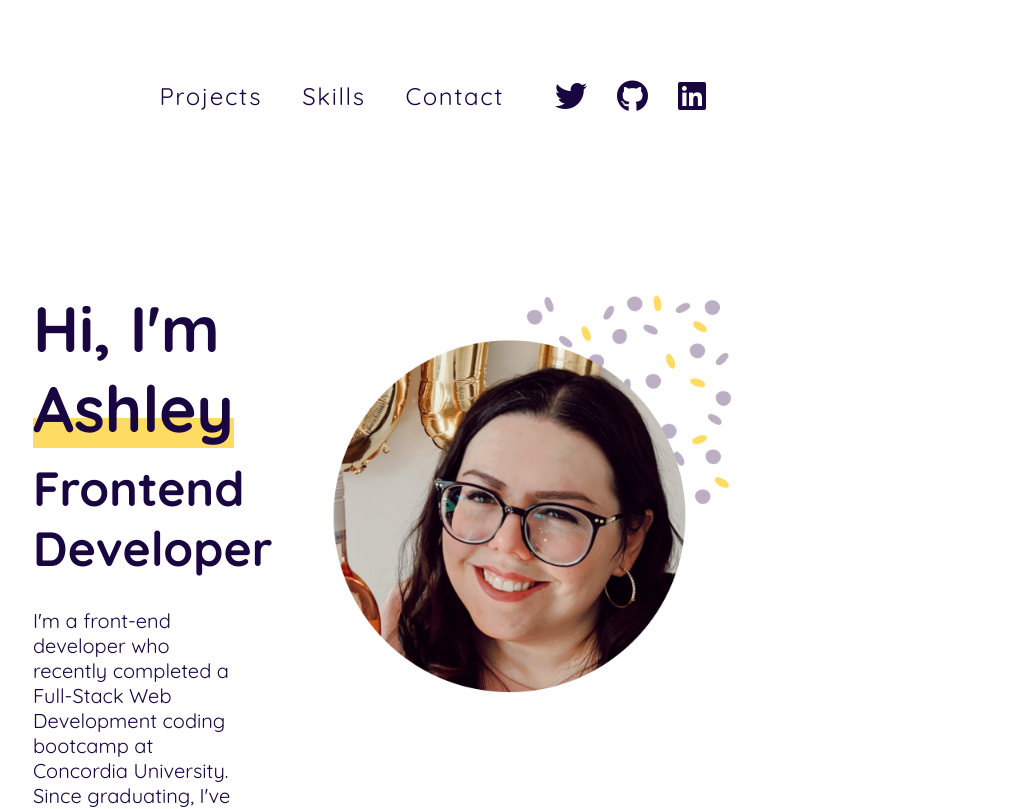
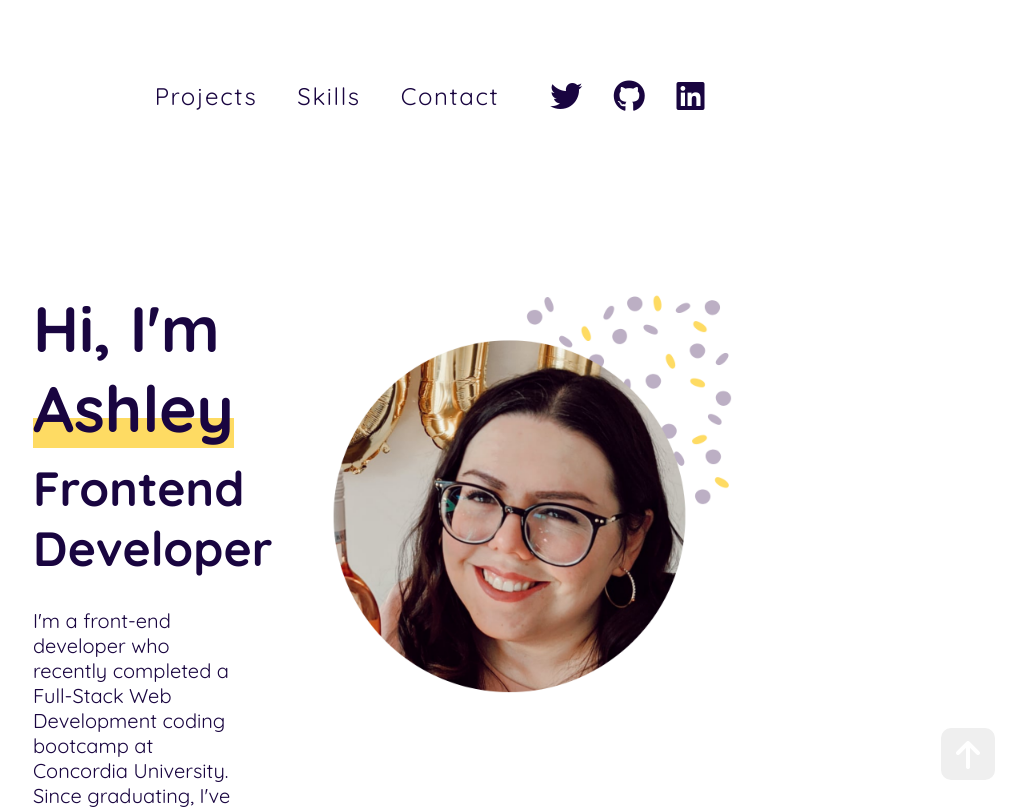
Before and after one commit to splashley/portfolio-v2, a Vue app: page / in a window 1280 px wide. Shown: the top 809 px of the page, without its empty margins (255-1280 px from the left). Built offline with nearby package versions, Linux system fonts and the light colour scheme.

Commit message:
some weba11y/newscrollupbutton changes

```diff
--- a/public/index.html
+++ b/public/index.html
@@ -5,7 +5,9 @@
     <meta http-equiv="X-UA-Compatible" content="IE=edge">
     <meta name="viewport" content="width=device-width,initial-scale=1.0">
     <link rel="icon" href="<%= BASE_URL %>favicon.ico">
-    <title><%= htmlWebpackPlugin.options.title %></title>
+    <meta name="description" content="Ashley Hynes Frontend Developer Portfolio">
+    <meta name="keywords" content="Ashley Hynes, Frontend, Developer, HTML, CSS, JavaScript">
+    <title>Ashley Hynes Portfolio</title>
 <link rel="preconnect" href="https://fonts.gstatic.com">
 <link href="https://fonts.googleapis.com/css2?family=Quicksand:wght@400;500;600;700&display=swap" rel="stylesheet">
 <script src="https://kit.fontawesome.com/3d0ab7675b.js" crossorigin="anonymous"></script>
--- a/src/App.vue
+++ b/src/App.vue
@@ -1,38 +1,77 @@
 <template>
   <div id="app">
-    <Header />
+    <nav id="header" class="header">
+      <div class="nav-links">
+        <ul>
+          <li>
+            <a @click="viewProjects()" aria-label="View My Projects"
+              >Projects</a
+            >
+          </li>
+          <li>
+            <a @click="viewSkills()" aria-label="View My Skills">Skills</a>
+          </li>
+          <li><a @click="viewContact()" aria-label="Contact Me">Contact</a></li>
+        </ul>
+      </div>
+      <div>
+        <SocialMediaIcons />
+      </div>
+    </nav>
     <About />
-    <Projects />
-    <Skills />
-    <Contact />
+    <Projects id="Projects" />
+    <Skills id="Skills" />
+    <Contact id="Contact" />
+    <ScrollUpButton v-on:scroll-up="scrollToTop()" />
     <Footer />
   </div>
 </template>
 
 <script>
-import Header from './components/Header.vue';
-import About from './components/About.vue';
-import Projects from './components/Projects.vue';
-import Skills from './components/Skills.vue';
-import Contact from './components/Contact.vue';
-import Footer from './components/Footer.vue';
+import About from "./components/About.vue";
+import SocialMediaIcons from "./components/SocialMediaIcons.vue";
+import Projects from "./components/Projects.vue";
+import Skills from "./components/Skills.vue";
+import Contact from "./components/Contact.vue";
+import ScrollUpButton from "./components/ScrollUpButton.vue";
+import Footer from "./components/Footer.vue";
 
 export default {
-  name: 'App',
+  name: "App",
   components: {
-    Header,
+    SocialMediaIcons,
     About,
     Projects,
     Skills,
     Contact,
+    ScrollUpButton,
     Footer
+  },
+  methods: {
+    viewProjects: function() {
+      const projectId = document.getElementById("Projects");
+      projectId.scrollIntoView({ behavior: "smooth", block: "center" });
+    },
+    viewSkills: function() {
+      const skillsId = document.getElementById("Skills");
+      skillsId.scrollIntoView({ behavior: "smooth", block: "center" });
+    },
+    viewContact: function() {
+      const ContactId = document.getElementById("Contact");
+      ContactId.scrollIntoView({ behavior: "smooth", block: "center" });
+    },
+    scrollToTop() {
+      const scrollUpEl = document.getElementById("header");
+      scrollUpEl.scrollIntoView({ behavior: "smooth", block: "center" });
+      //   window.scrollTo(0, 0);
+    }
   }
 };
 </script>
 
 <style>
 #app {
-  font-family: 'Quicksand', sans-serif;
+  font-family: "Quicksand", sans-serif;
   -webkit-font-smoothing: antialiased;
   -moz-osx-font-smoothing: grayscale;
   color: #190540;
@@ -43,9 +82,60 @@ export default {
 *,
 *::after,
 *::before {
-box-sizing: border-box;
-margin: 0;
-padding: 0;
-position: relative;
+  box-sizing: border-box;
+  margin: 0;
+  padding: 0;
+  position: relative;
+}
+
+.header {
+  display: flex;
+  flex-direction: row;
+  align-items: center;
+  justify-content: flex-end;
+  text-align: right;
+  padding: 4rem 18rem;
+}
+
+a {
+  color: #190540;
+  text-decoration: none;
+  letter-spacing: 0.1rem;
+}
+
+a:hover {
+  color: #fedb63;
+  cursor: pointer;
+}
+
+ul {
+  list-style: none;
+  display: flex;
+}
+
+.nav-links li {
+  padding: 0 20px;
+  font-size: 1.5rem;
+}
+
+@media only screen and (max-width: 1200px) {
+  .header {
+    padding: 3rem 10rem;
+  }
+}
+
+@media only screen and (max-width: 1024px) {
+  .header {
+    padding: 1rem 8rem;
+  }
+}
+
+@media only screen and (max-width: 768px) {
+  .header {
+    padding: 0.5rem 2rem;
+  }
+  .nav-links {
+    display: none;
+  }
 }
 </style>
--- a/src/components/Header.vue
+++ b/src/components/Header.vue
@@ -2,9 +2,9 @@
   <nav class="header">
     <div class="nav-links">
       <ul>
-        <li><a href="#Projects">Projects</a></li>
-        <li><a href="#Skills">Skills</a></li>
-        <li><a href="#Contact">Contact</a></li>
+        <li><a href="#Projects" @click="viewProjects()" aria-label="View My Projects">Projects</a></li>
+        <li><a href="#Skills" aria-label="View My Skills">Skills</a></li>
+        <li><a href="#Contact" aria-label="Contact Me">Contact</a></li>
       </ul>
     </div>
     <div>
@@ -17,7 +17,14 @@
 import SocialMediaIcons from "./SocialMediaIcons.vue";
 export default {
   name: "Header",
-  components: { SocialMediaIcons }
+  components: { SocialMediaIcons },
+  methods: {
+    viewProjects: function(){
+      const projectId = document.getElementById(Projects);
+      projectId.scrollIntoView({block: center}),
+
+    }
+  }
 };
 </script>
 
--- /dev/null
+++ b/src/components/ScrollUpButton.vue
@@ -0,0 +1,29 @@
+<template>
+  <button @click="$emit('scroll-up')" class="scrollUpBtn">
+    <i class="fas fa-arrow-up"></i>
+  </button>
+</template>
+
+<script></script>
+
+<style scoped>
+.scrollUpBtn {
+  /* display: none; */
+  position: fixed;
+  bottom: 20px;
+  right: 30px;
+  z-index: 99;
+  cursor: pointer;
+  color: white;
+  font-size: 2rem;
+  padding: 10px 15px 5px 15px;
+  border-radius: 10px;
+  border: none;
+}
+
+.scrollUpBtn:hover {
+  background: #bcafc4;
+}
+@media only screen and (max-width: 768px) {
+}
+</style>
```
